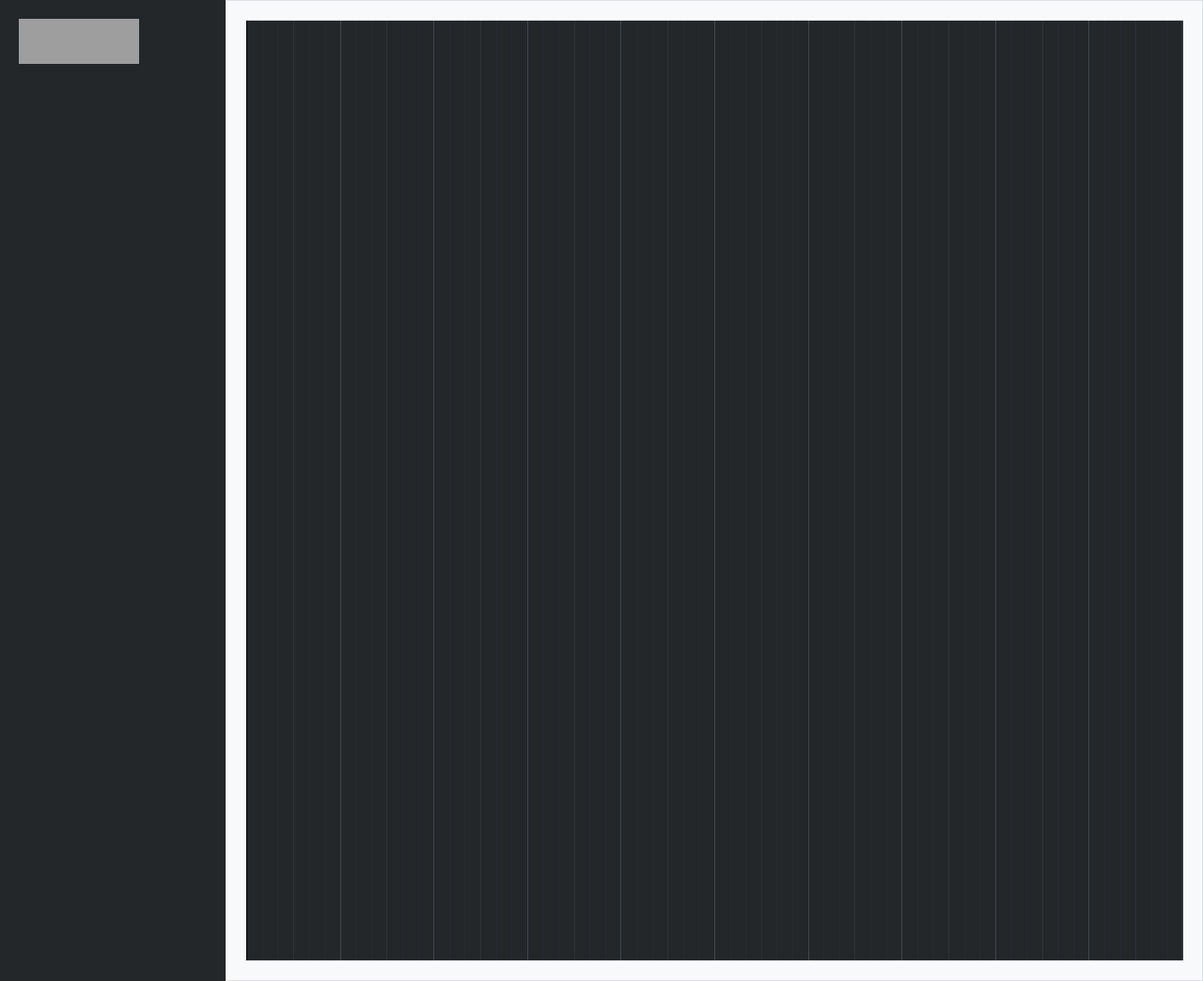
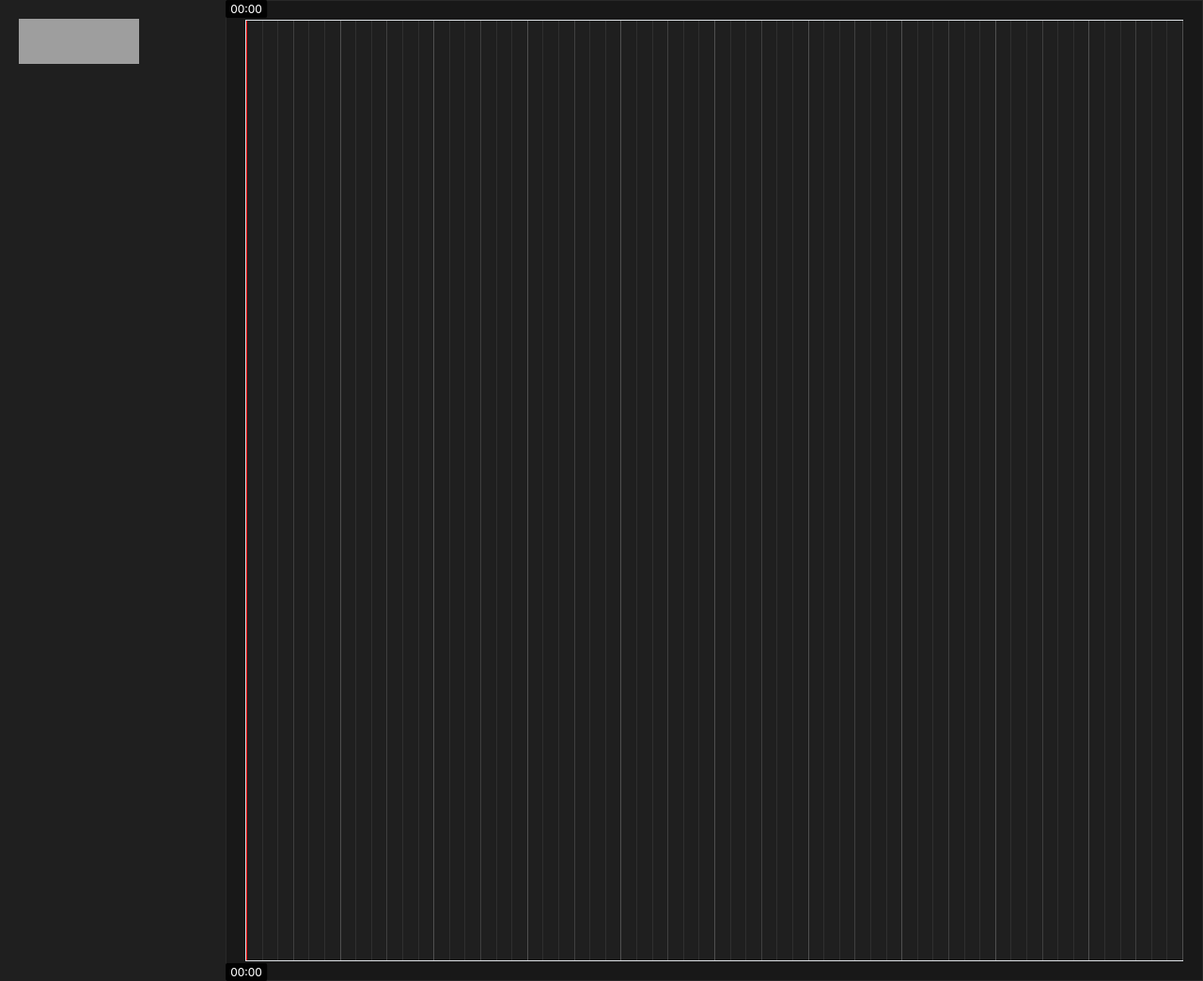
Before and after one commit to Rgornitzka/ViserioApp, a React (Create React App) app: page / in a window 1280 px wide. Shown: the whole page at 94% size. Built offline with nearby package versions, Linux system fonts and the light colour scheme; grey boxes are pictures that could not be loaded.

Commit message:
Added TimeIndicatorLabel to TimeGrid

```diff
--- a/src/CSSFiles/Sidebar.css
+++ b/src/CSSFiles/Sidebar.css
@@ -1,5 +1,5 @@
 .sidebar {
-    background-color: #23272a;
+    background-color: #1f1f1f;
     width: 200px;
     padding: 20px;
   }
--- a/src/CSSFiles/TimeGrid.css
+++ b/src/CSSFiles/TimeGrid.css
@@ -1,6 +1,6 @@
 .timeGrid {
     height: 100%;
-    background-color:#23272a;
+    background-color:#1f1f1f;
   }
 
   .gridLine {
--- a/src/CSSFiles/TimeIndicatorBar.css
+++ b/src/CSSFiles/TimeIndicatorBar.css
@@ -5,3 +5,16 @@
     background-color: black; /* or your preferred color */
     top: 0;
   }
+
+  .timeIndicatorBar {
+    position: absolute;
+    width: 1px;
+    height: 100%;
+    background-color: #ff0000;
+  }
+
+  .timeIndicatorContainer {
+    position: absolute;
+    width: 1px;
+    height: 100%;
+  }
--- /dev/null
+++ b/src/CSSFiles/TimeIndicatorLabel.css
@@ -0,0 +1,21 @@
+.timeIndicatorLabelTop {
+    position: absolute;
+    transform: translateX(-50%);
+    bottom: -22px;  /* Adjust this to move the label up or down */
+    padding: 2px 5px;
+    background-color: rgba(0, 0, 0, 0.7);
+    color: #ffffff;
+    font-size: 12px;
+    border-radius: 2px;
+  }
+
+  .timeIndicatorLabelBottom {
+    position: absolute;
+    transform: translateX(-50%);
+    Top: -22px;  /* Adjust this to move the label up or down */
+    padding: 2px 5px;
+    background-color: rgba(0, 0, 0, 0.7);
+    color: #ffffff;
+    font-size: 12px;
+    border-radius: 2px;
+  }
--- a/src/CSSFiles/Timeline.css
+++ b/src/CSSFiles/Timeline.css
@@ -13,9 +13,9 @@
 
   .timeline-container {
     flex: 2;
-    background-color: #f8f9fa;
+    background-color: #181818;
     padding: 20px;
-    border: 1px solid #dee2e6;
+    border: 1px solid #282828;
     height: 100%;
   }
 
--- a/src/components/Timeline/TimeGrid.js
+++ b/src/components/Timeline/TimeGrid.js
@@ -2,10 +2,12 @@ import React, { useEffect, useState } from "react";
 import useStore from "../../store";
 import '../../CSSFiles/TimeGrid.css';
 import TimeIndicatorBar from './TimeIndicatorBar';
+import TimeIndicatorLabel from './TimeIndicatorLabel';
 
 function TimeGrid({ panelRef }) {
   const duration = useStore(state => state.duration);
   const [leftPosition, setLeftPosition] = useState(0);
+  const [durationPosition, setDurationPosition] = useState(0);
 
   useEffect(() => {
     if (panelRef.current) {
@@ -17,6 +19,8 @@ function TimeGrid({ panelRef }) {
   const handleMouseMove = (e) => {
     const rect = panelRef.current.getBoundingClientRect();
     setLeftPosition(e.clientX - rect.left);
+    const positionPercentage = (e.clientX - rect.left) / rect.width;
+    setDurationPosition(positionPercentage * duration);
   }
 
   return (
@@ -24,14 +28,13 @@ function TimeGrid({ panelRef }) {
       {getCastTimes(10, duration).map((castTime, index) => {
         const isMinute = index % 6 === 0;
         const isHalfMinute = !isMinute && index % 3 === 0;
-        const isTenSeconds = !isMinute && !isHalfMinute;
         let gridLineColor;
         if (isMinute) {
-          gridLineColor = "#3a4652";
+          gridLineColor = "#4f4f4f";
         } else if (isHalfMinute) {
-          gridLineColor = "#2d313b";
-        } else if (isTenSeconds) {
-          gridLineColor = "#222c36";
+          gridLineColor = "#3f3f3f";
+        } else {
+          gridLineColor = "#2f2f2f";
         }
         return (
           <div
@@ -44,7 +47,9 @@ function TimeGrid({ panelRef }) {
           />
         );
       })}
-      <TimeIndicatorBar leftPosition={leftPosition} />
+      <TimeIndicatorBar leftPosition={leftPosition} durationPosition={durationPosition} />
+      <TimeIndicatorLabel className="timeIndicatorLabelTop" leftPosition={leftPosition} durationPosition={durationPosition} />
+      <TimeIndicatorLabel className="timeIndicatorLabelBottom" leftPosition={leftPosition} durationPosition={durationPosition} />
     </div>
   );
 }
--- a/src/components/Timeline/TimeIndicatorBar.js
+++ b/src/components/Timeline/TimeIndicatorBar.js
@@ -1,13 +1,18 @@
 import React from 'react';
 import '../../CSSFiles/TimeIndicatorBar.css';
+import TimeIndicatorLabel from './TimeIndicatorLabel';
 
-const TimeIndicatorBar = ({ leftPosition }) => (
-  <div
-    className="timeIndicator"
-    style={{
-      left: `${leftPosition}px`,
-    }}
-  />
-);
+function TimeIndicatorBar({ leftPosition, durationPosition }) {
+  return (
+    <div
+      style={{ left: `${leftPosition}px` }}
+      className="timeIndicatorContainer"
+    >
+      <TimeIndicatorLabel className="timeIndicatorLabelTop" durationPosition={durationPosition} />
+      <div className="timeIndicatorBar" />
+      <TimeIndicatorLabel className="timeIndicatorLabelBottom" durationPosition={durationPosition} />
+    </div>
+  );
+}
 
 export default TimeIndicatorBar;
--- /dev/null
+++ b/src/components/Timeline/TimeIndicatorLabel.js
@@ -0,0 +1,19 @@
+import React from 'react';
+import '../../CSSFiles/TimeIndicatorLabel.css';
+
+function TimeIndicatorLabel({ className, leftPosition, durationPosition }) {
+  return (
+    <div className={`timeIndicatorLabel ${className}`} style={{ left: `${leftPosition}px` }}>
+      {secondsToTime(durationPosition)}
+    </div>
+  );
+}
+
+function secondsToTime(duration) {
+    let date = new Date(null);
+    date.setSeconds(duration);
+    let timeString = date.toISOString().substr(14, 5);
+    return timeString;
+}
+
+export default TimeIndicatorLabel;
```
